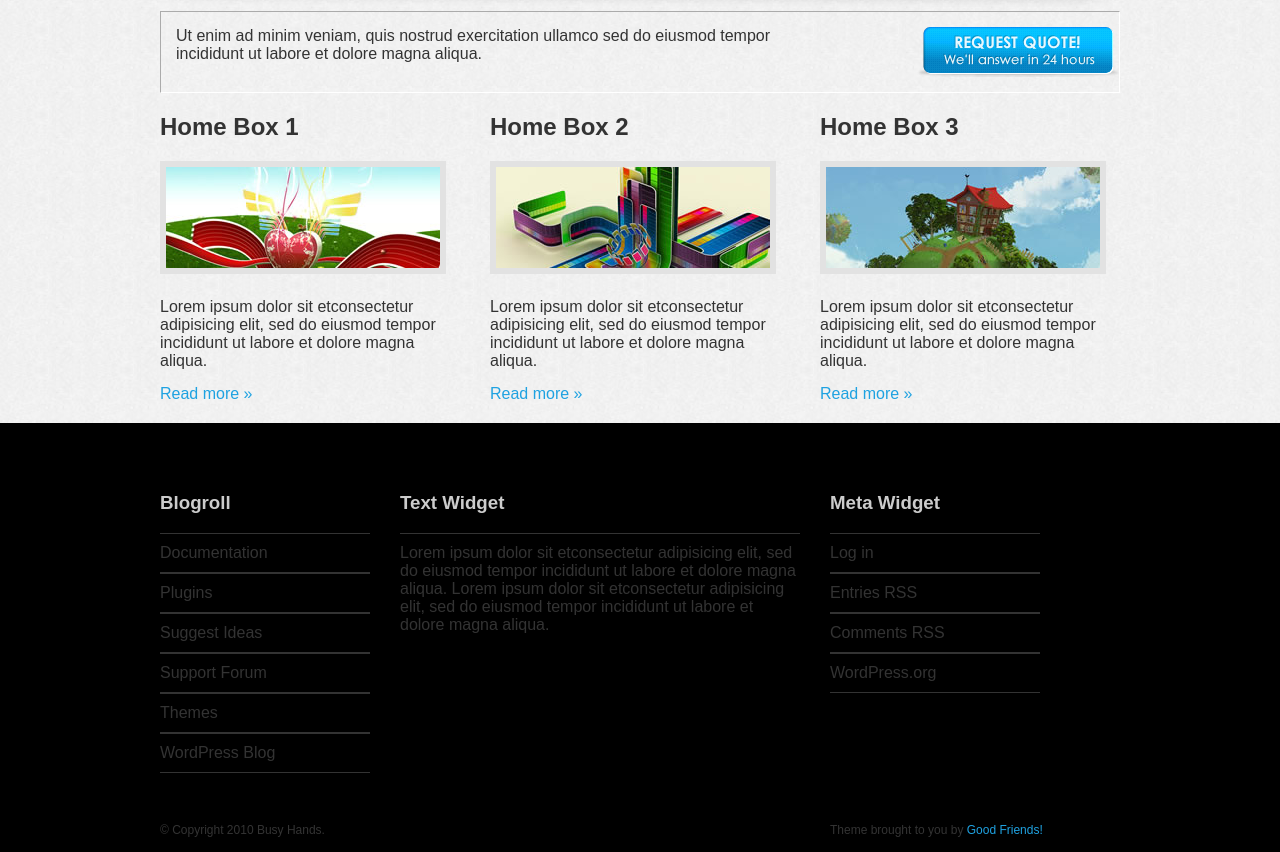
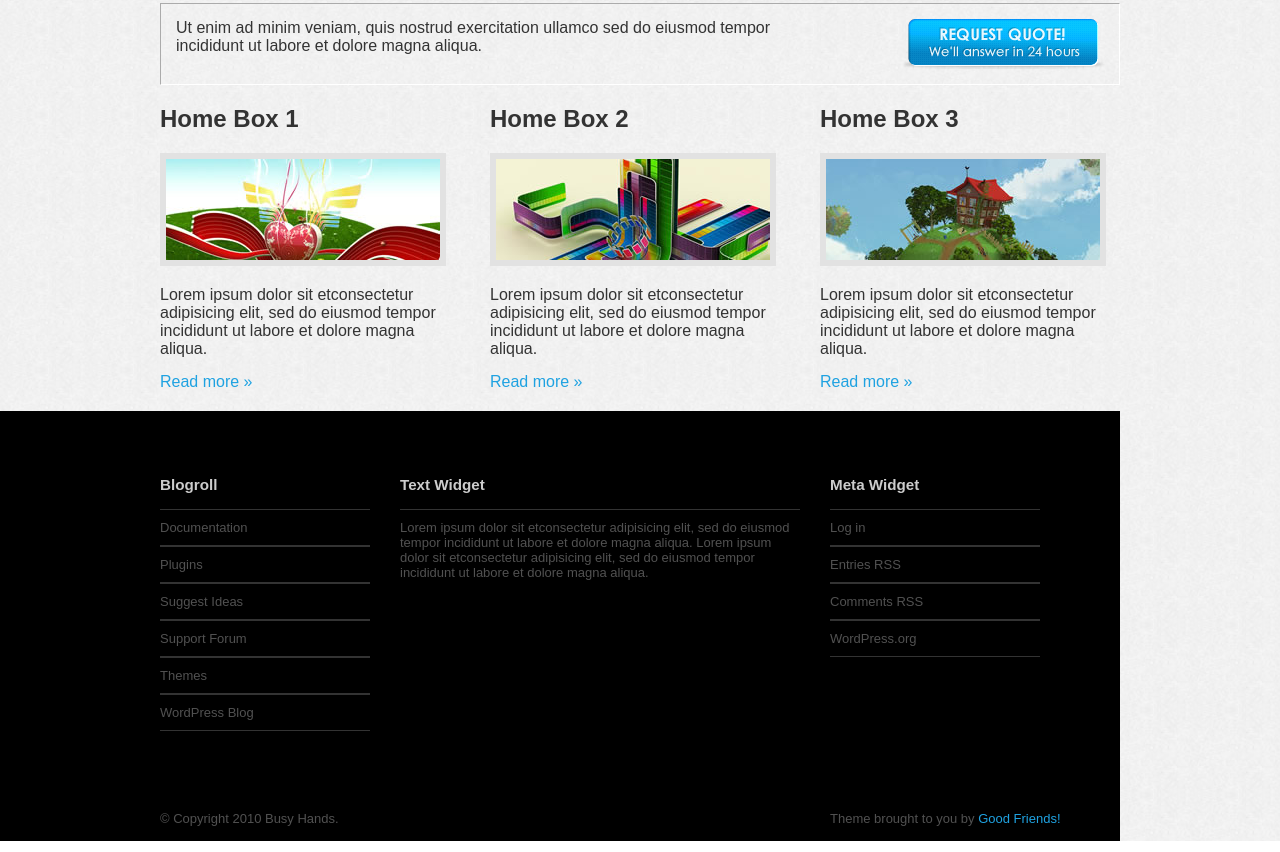
Before and after one commit to SlinkEEE/SlinkEEE.github.io, a plain HTML site: page week-3/week-3-homework/index.html in a window 1280 px wide. Shown: the part 592-1444 px from the top of the page. Drawn offline with Linux system fonts and the light colour scheme.

Commit message:
Week 3 homework cleanup

```diff
--- a/week-3/week-3-homework/css/style.css
+++ b/week-3/week-3-homework/css/style.css
@@ -12,7 +12,6 @@ header {
 
 .content {
 	padding-left: 160px;
-	/*padding-right: 160px;*/
 	width: 960px;
 	margin-top: 0px;
 	margin-bottom: 0px;
@@ -47,7 +46,7 @@ h1 a {
 	margin-bottom: 20px;
 }
 
-#social {
+.social {
 	float: right;
 	width: auto;
 }
@@ -107,13 +106,9 @@ h1 a {
 	background-image: url("../images/rss-selected.png");
 }
 
-.clear-both {
-	clear: both;
-	margin: 0px;
-}
 
 img {
-	margin: 0px;
+	display: block;
 }
 
 p {
@@ -136,7 +131,7 @@ p {
 
 #quote-button {
 	float: right;
-	padding: 15px 0px;
+	padding: 15px;
 }
 
 .box {
@@ -179,6 +174,8 @@ footer {
 	background-color: black;
 	padding-top: 50px;
 	overflow: hidden;
+	color: #515151;
+	font-size: 13px;
 }
 
 h3 {
@@ -206,7 +203,7 @@ h3 {
 }
 
 .footer-box a {
-	color: #333333;
+	color: #515151;
 	margin: 10px 0px;
 }
 
@@ -223,16 +220,14 @@ h3 {
 	padding-top: 10px;
 }
 
-#copyright {
+.copyright {
 	display: block;
 	float: left;
 	width: 210px;
-	font-size: 12px;
 }
 
-#company-bottom {
+.company-bottom {
 	display: block;
 	float: right;
 	width: 290px;
-	font-size: 12px;
 }
--- a/week-3/week-3-homework/index.html
+++ b/week-3/week-3-homework/index.html
@@ -21,14 +21,14 @@
 	<section class="content">
 		<h1><a href="#" title="Busy Hands">Busy Hands</a></h1>
 
-			<div id="social">
+			<div class="social">
 			    <a id="google" href="#" title="google plus profile"></a>
 			    <a id="twitter" href="#" title="twitter profile"></a>
 			    <a id="facebook" href="#" title="facebook profile"></a>
 			    <a id="rss" href="#" title="rss profile"></a>
 			</div>
 
-		<img class="clear-both" src="images/photobanner.png" alt="plus signs made of rainbows">
+		<img src="images/photobanner.png" alt="plus signs made of rainbows">
 		<img src="images/shadow.png" alt="drop shadow under rainbow image">
 	</section>
 
@@ -39,7 +39,6 @@
 		</div>
 	</section>
 
-<div class="clear-both"></div>
 
 	<section class="content">
 		<div class="box">
@@ -64,12 +63,9 @@
 		</div>
 	</section>
 
-<footer>
-	<div class="content">
-
+<footer class="content">
 	<div class="footer-box">
 		<h3>Blogroll</h3>
-
 		<ul>
 		    <li><a href="#">Documentation</a></li>
 		    <li><a href="#">Plugins</a></li>
@@ -95,12 +91,11 @@
 		</ul>
 	</div>
 
-<div class="clear-both"></div>
-<p id="copyright">&copy Copyright 2010 Busy Hands.</p>
-
-<p id="company-bottom">Theme brought to you by <a href="#" title="visit the Good Friends website">Good Friends!</a></p>
-</div>
+	<p class="copyright">&copy Copyright 2010 Busy Hands.</p>
+	<p class="company-bottom">Theme brought to you by <a href="#" title="visit the Good Friends website">Good Friends!</a></p>
 
 </footer>
+
 </body>
+
 </html>
```
Lines whose indentation alone changed are shown as unchanged.
